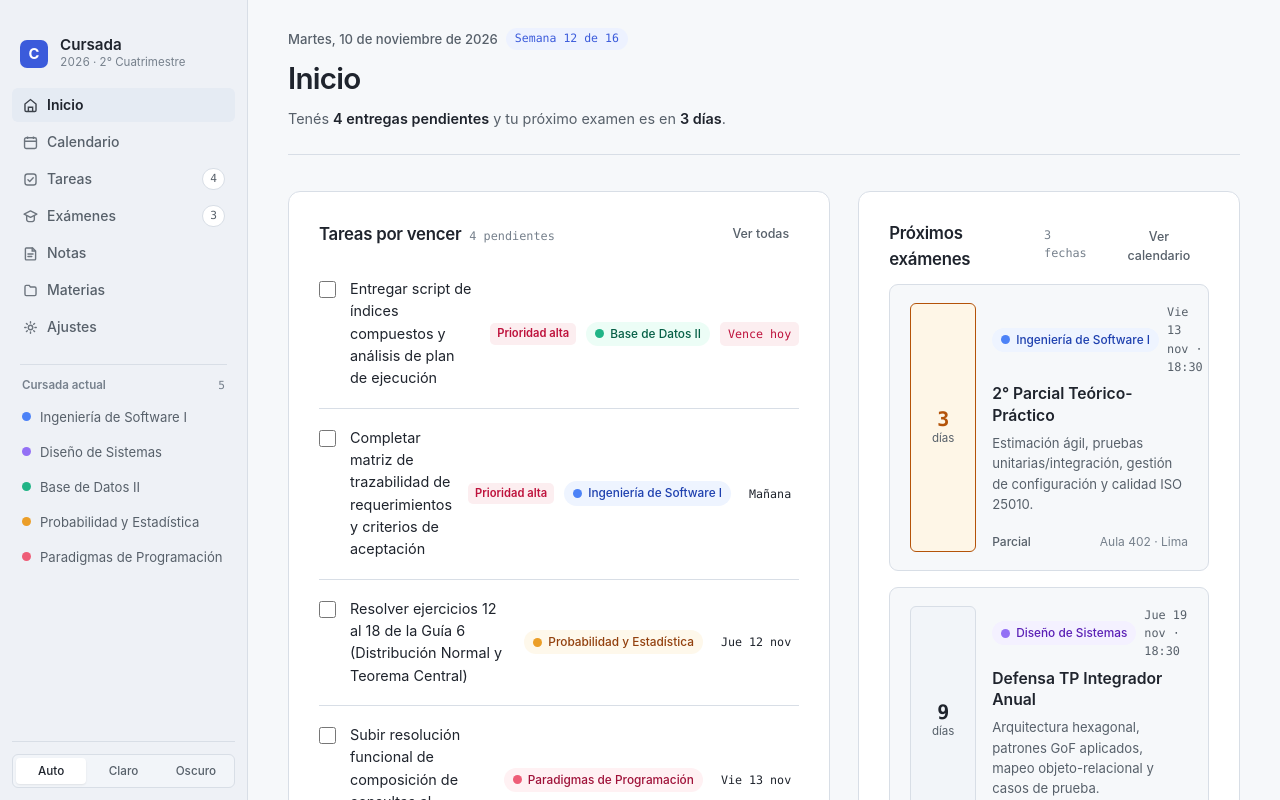
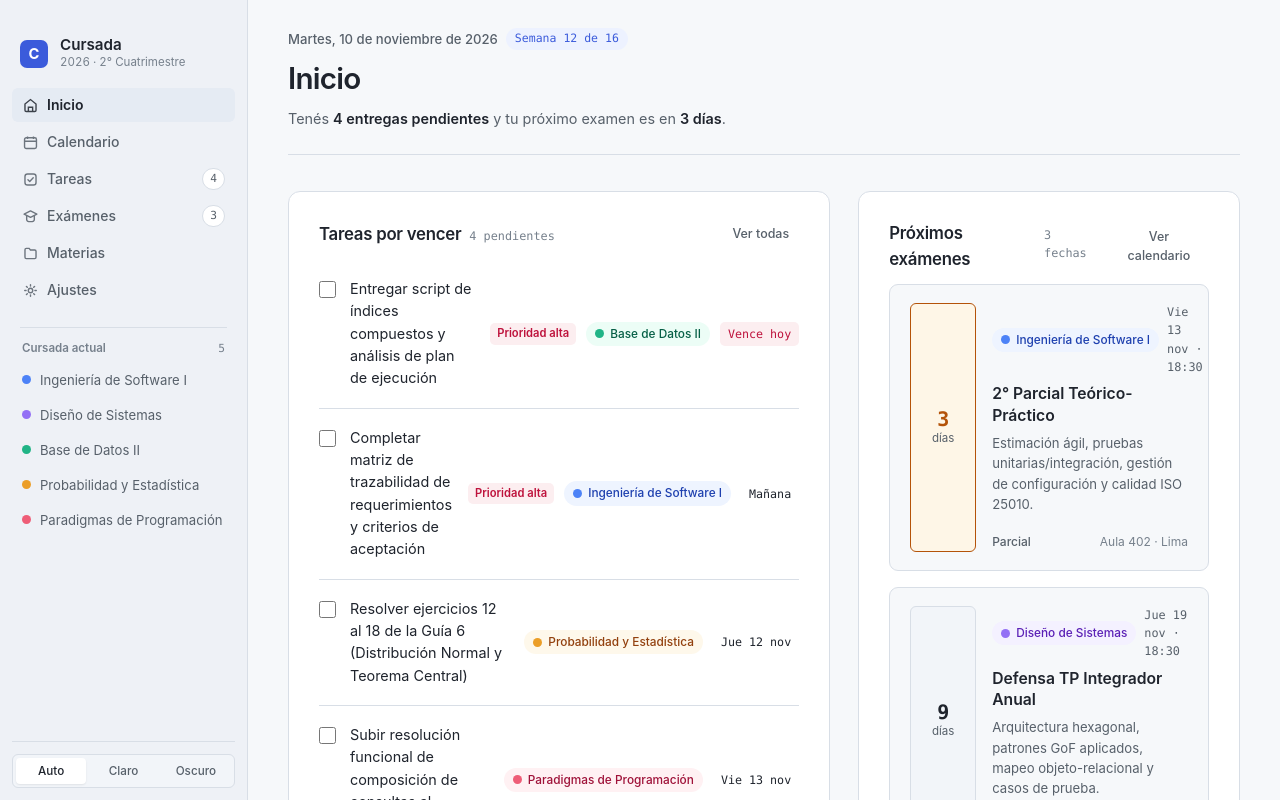
Before and after one commit to tomasflorydev/Cursada, a React (Vite) app: page / in a window 1280 px wide. Built offline with nearby package versions, Linux system fonts and the light colour scheme.

Commit message:
feat: scope notes access exclusively to courses and remove global notes navigation

```diff
--- a/src/App.tsx
+++ b/src/App.tsx
@@ -11,7 +11,6 @@ import { CalendarPage } from './pages/CalendarPage';
 import { CoursesPage } from './pages/CoursesPage';
 import { ExamsPage } from './pages/ExamsPage';
 import { HomePage } from './pages/HomePage';
-import { NotesPage } from './pages/NotesPage';
 import { SettingsPage } from './pages/SettingsPage';
 import { TasksPage } from './pages/TasksPage';
 import type { NavSectionId, ThemeMode } from './types';
@@ -21,7 +20,6 @@ const SECTION_TITLES: Record<NavSectionId, string> = {
   calendario: 'Calendario | Cursada',
   tareas: 'Tareas | Cursada',
   examenes: 'Exámenes | Cursada',
-  notas: 'Notas | Cursada',
   materias: 'Materias | Cursada',
   ajustes: 'Ajustes | Cursada',
 };
@@ -186,10 +184,6 @@ export function App() {
               />
             ) : null}
 
-            {activeSection === 'notas' ? (
-              <NotesPage onSelectCourse={handleSelectCourse} />
-            ) : null}
-
             {activeSection === 'materias' ? (
               <CoursesPage
                 selectedCourseId={selectedCourseId}
--- a/src/components/Sidebar.tsx
+++ b/src/components/Sidebar.tsx
@@ -83,16 +83,6 @@ export function Sidebar({
         <svg aria-hidden="true" viewBox="0 0 20 20" fill="none" stroke="currentColor" strokeWidth="1.65">
           <path d="M10 3.5 2.5 7.2 10 11l7.5-3.8L10 3.5Z" strokeLinejoin="round" />
           <path d="M5.5 9.2v4.2c0 1.4 2 2.6 4.5 2.6s4.5-1.2 4.5-2.6V9.2" strokeLinecap="round" />
-        </svg>
-      ),
-    },
-    {
-      id: 'notas',
-      label: 'Notas',
-      icon: (
-        <svg aria-hidden="true" viewBox="0 0 20 20" fill="none" stroke="currentColor" strokeWidth="1.65">
-          <path d="M5 3.5h7.5L16 7v9.5a1 1 0 0 1-1 1H5a1 1 0 0 1-1-1v-12a1 1 0 0 1 1-1Z" />
-          <path d="M12 3.5V7h3.5M7 10.5h6M7 13.5h4.5" strokeLinecap="round" />
         </svg>
       ),
     },
--- a/src/types/design.ts
+++ b/src/types/design.ts
@@ -3,7 +3,6 @@ export type NavSectionId =
   | 'calendario'
   | 'tareas'
   | 'examenes'
-  | 'notas'
   | 'materias'
   | 'ajustes';
 
```
Also changed, not shown: 2 other files (tests, documents, lock files or other folders).
